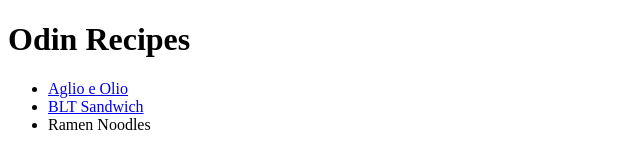
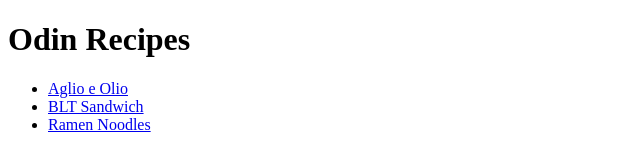
Before and after one commit to TerraTachyon/Odin-Recipes, a plain HTML site: page index.html in a window 1280 px wide. Shown: the whole page, without its empty margins (0-640 px from the left). Drawn offline with Linux system fonts and the light colour scheme.

Commit message:
Fix ramen link

```diff
--- a/index.html
+++ b/index.html
@@ -10,7 +10,7 @@
     <ul>
       <li><a href="./recipes/aglio-e-olio.html">Aglio e Olio</a></li>
       <li><a href="./recipes/blt.html">BLT Sandwich</a></li>
-      <li><a href="./recipes/ramen-noodles.html"></a>Ramen Noodles</li>
+      <li><a href="./recipes/ramen-noodles.html">Ramen Noodles</a></li>
     </ul>
   </body>
 </html>
```
